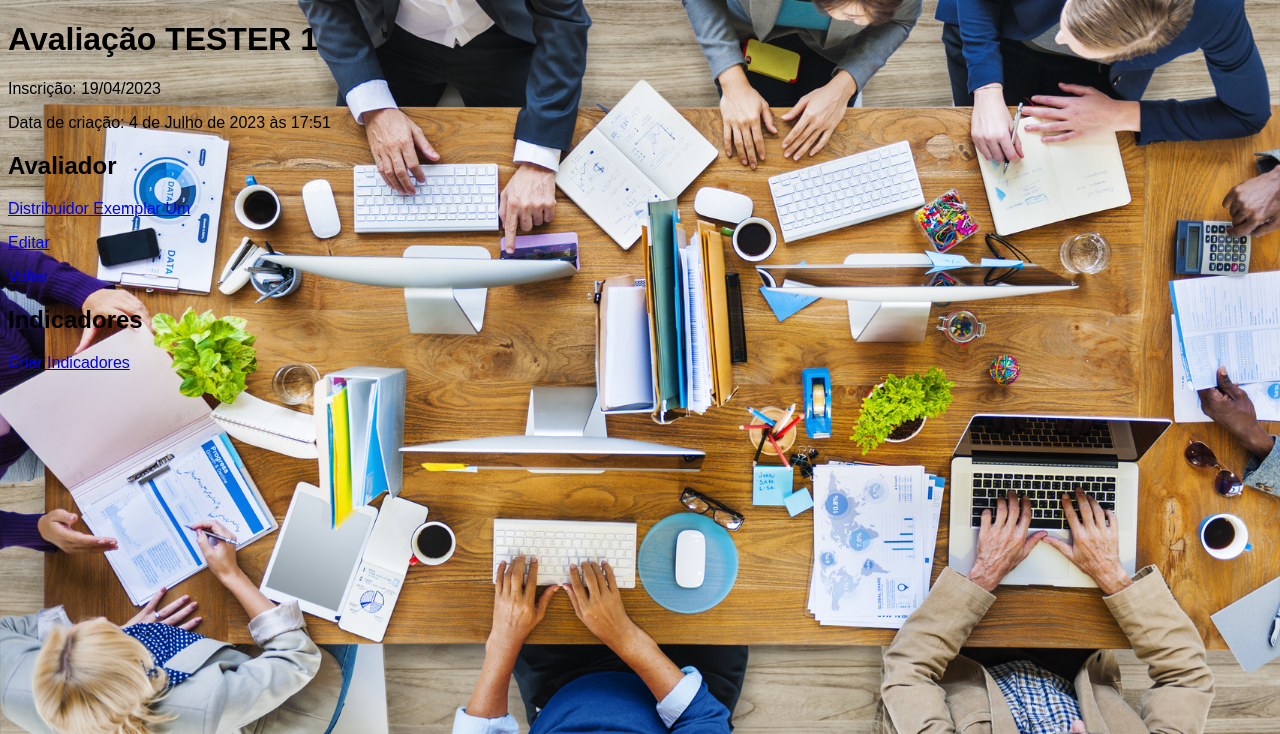
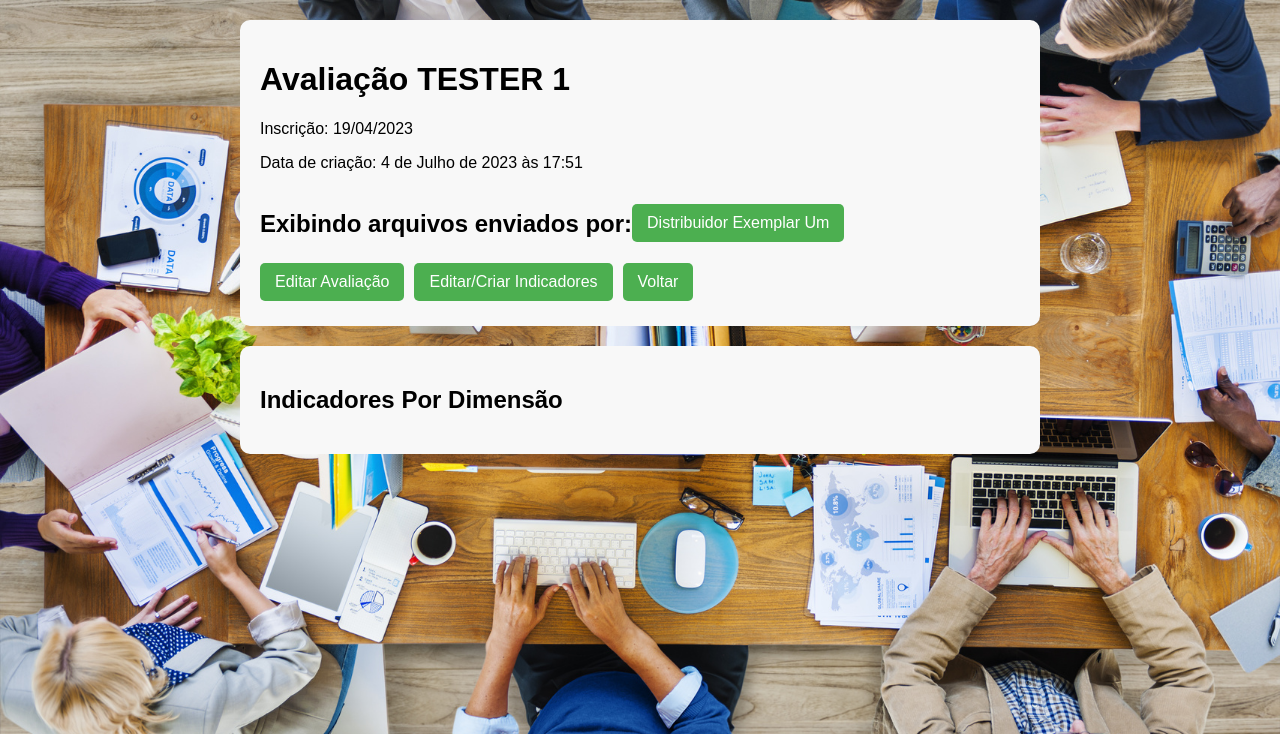
Before and after one commit to hininggh/Avaliacao, a Django app: page /avaliacoes/distribuidor_detalhes_avaliacao_arquivos/1/1/ in a window 1280 px wide. Shown: the part 48-782 px from the top of the page. Run offline with Django 4.2, Linux system fonts and the light colour scheme; a user stored in the database is signed in; data comes from the database, SQL or seed files in the repository; both versions use the stored data as it was after the commit.

Commit message:
alterações no criar_avaliacao.html e criando novo template copiar_indicadores.html, passando uma função do criar avaliação para o copiar indicadores, também alterando a exibição do criar avaliação. isso esta completo, agora foi iniciado alterações no criar_indicador.html, para permitir edição e deletar indicadores na mesma página, ainda não resolvida.

```diff
--- a/avaliacoes/forms.py
+++ b/avaliacoes/forms.py
@@ -13,7 +13,7 @@ class AvaliacaoForm(forms.ModelForm):
 
     class Meta:
         model = Avaliacao
-        fields = ('nome', 'inscricao', 'distribuidor', 'avaliadores')
+        fields = ('nome', 'inscricao', 'avaliadores')
 
     def __init__(self, *args, **kwargs):
         super().__init__(*args, **kwargs)
--- a/avaliacoes/views.py
+++ b/avaliacoes/views.py
@@ -30,6 +30,8 @@ def criar_avaliacao(request):
             avaliacao = form.save(commit=False)
             avaliacao.distribuidor = request.user
             avaliacao.save()
+            # Salvar o ID da avaliação criada em uma variável de sessão
+            request.session['avaliacao_criada_id'] = avaliacao.id
             return redirect('avaliacoes:exibir_copiar_indicadores', avaliacao.id)
     else:
         form = AvaliacaoForm()
@@ -245,18 +247,22 @@ def exibir_copiar_indicadores(request, avaliacao_id):
 
 @login_required
 def copiar_indicadores(request, avaliacao_id):
-    avaliacao = get_object_or_404(Avaliacao, id=avaliacao_id)
-    if request.user != avaliacao.distribuidor:
+    # Ler o ID da avaliação criada a partir da variável de sessão
+    avaliacao_criada_id = request.session.get('avaliacao_criada_id')
+    if not avaliacao_criada_id:
+        messages.error(request, 'Não foi possível encontrar a avaliação criada.')
+        return redirect('avaliacoes:home')
+    avaliacao_criada = get_object_or_404(Avaliacao, id=avaliacao_criada_id)
+    if request.user != avaliacao_criada.distribuidor:
         messages.error(request, 'Você não tem permissão para copiar os indicadores desta avaliação.')
         return redirect('avaliacoes:home')
     if request.method == 'POST':
-        avaliacao_id = request.POST.get('avaliacao_id')
         avaliacao_a_copiar = get_object_or_404(Avaliacao, id=avaliacao_id, distribuidor=request.user)
         indicadores = Indicador.objects.filter(avaliacao=avaliacao_a_copiar)
         for indicador in indicadores:
-            Indicador.objects.create(nome=indicador.nome, dimensao=indicador.dimensao, avaliacao=avaliacao)
+            Indicador.objects.create(nome=indicador.nome, dimensao=indicador.dimensao, avaliacao=avaliacao_criada)
         messages.success(request, 'Indicadores copiados com sucesso!')
-    return redirect('avaliacoes:distribuidor_detalhes_avaliacao', avaliacao.id)
+    return redirect('avaliacoes:criar_indicador', avaliacao_criada.id)
 
 
 
--- a/templates/avaliacoes/distribuidor_detalhes_avaliacao_arquivos.html
+++ b/templates/avaliacoes/distribuidor_detalhes_avaliacao_arquivos.html
@@ -1,28 +1,89 @@
 {% extends 'base.html' %}
+{% block content %}
+<style>
+    .container {
+        max-width: 800px;
+        margin: 0 auto;
+        padding: 20px;
+    }
 
-{% block content %}
+    .box {
+        background-color: #f8f8f8;
+        padding: 20px;
+        border-radius: 10px;
+        margin-bottom: 20px;
+    }
+
+    .button-group {
+        display: flex;
+        align-items: flex-end;
+        margin-bottom: 5px;
+    }
+
+    .button-group h4 {
+        margin-bottom: 0;
+        padding-bottom: 1px;
+    }
+
+    .button-group a {
+        display: inline-block;
+        padding: 10px 15px;
+        background-color: #4CAF50;
+        color: white;
+        text-decoration: none;
+        border-radius: 5px;
+        margin-right: 10px;
+    }
+
+    .button-group .btn-baixar {
+        background-image: linear-gradient(to bottom right, #3461eb, #5ec4bf);
+        margin-left: auto;
+        margin-bottom: 1px;
+        padding-top: 5px;
+        padding-bottom: 5px;
+    }
+
+    .button-group .spacer {
+        flex-grow: 1;
+        border-bottom: 1px dotted #000;
+        margin: 0 10px;
+    }
+</style>
+
+<div class="container">
+    <div class="box">
         <h1>{{ avaliacao.nome }}</h1>
         <p>Inscrição: {{ avaliacao.inscricao }}</p>
         <p>Data de criação: {{ avaliacao.data_criacao }}</p>
 
-<h2>Avaliador</h2>
-<p><a href="{% url 'contas:detalhes_usuario' avaliador.id %}">{{ avaliador.name }}</a></p>
+        <div class="button-group">
+            <h2>Exibindo arquivos enviados por:</h2><p><a href="{% url 'contas:detalhes_usuario' avaliador.id %}"> {{ avaliador.name }}</a></p>
+        </div>
 
-<p><a href="{% url 'avaliacoes:editar_avaliacao' avaliacao.id %}">Editar</a></p>
-<p><a href="{% url 'avaliacoes:distribuidor_detalhes_avaliacao' avaliacao.id %}">Voltar</a></p>
-
-<h2>Indicadores</h2>
+        <div class="button-group">
+            <a href="{% url 'avaliacoes:editar_avaliacao' avaliacao.id %}">Editar Avaliação</a>
+            <a href="{% url 'avaliacoes:criar_indicador' avaliacao.id %}">Editar/Criar Indicadores</a>
+            <a href="{% url 'avaliacoes:distribuidor_detalhes_avaliacao' avaliacao.id %}">Voltar</a>
+        </div>
+    </div>
+    <div class="box">
+        <h2>Indicadores Por Dimensão</h2>
+    </div>
     {% for dimensao, indicadores in indicadores_por_dimensao.items %}
+        <div class="box">
             <h3>{{ dimensao }}</h3>
             {% for indicador in indicadores %}
+                <div class="button-group">
                     <h4>{{ indicador.nome }}</h4>
+                    <span class="spacer"></span>
                     {% for arquivo in arquivos %}
                         {% if arquivo.indicador == indicador %}
-                <p><a href="{% url 'avaliacoes:baixar_arquivo_distribuidor' arquivo.id %}">Baixar</a></p>
+                            <a href="{% url 'avaliacoes:baixar_arquivo_distribuidor' arquivo.id %}" class="btn btn-baixar">Baixar</a>
                         {% endif %}
                     {% endfor %}
+                </div>
             {% endfor %}
+        </div>
     {% endfor %}
-
-<p><a href="{% url 'avaliacoes:criar_indicador' avaliacao.id %}">Criar Indicadores</a></p>
+</div>
 {% endblock %}
--- a/templates/avaliacoes/editar_avaliacao.html
+++ b/templates/avaliacoes/editar_avaliacao.html
@@ -65,7 +65,7 @@
         </div>
     </div>
 
-    <form action="{% url 'avaliacoes:excluir_avaliacao' avaliacao.id %}" method="post" onsubmit="return confirm('Tem certeza que deseja excluir esta avaliação?')">
+    <form action="{% url 'avaliacoes:excluir_avaliacao' avaliacao.id %}" method="post" onsubmit="return confirm('Tem certeza que deseja excluir esta avaliação?(TODOS ARQUIVOS ENVIADOS RELACIONADOS A ESTA AVALIAÇÃO SERÃO PERDIDOS')">
         {% csrf_token %}
         <button type="submit">Excluir tudo</button>
     </form>
--- a/templates/avaliacoes/listar_avaliadores.html
+++ b/templates/avaliacoes/listar_avaliadores.html
@@ -4,7 +4,7 @@
     <style>
         .home-btn-azul {
             display: inline-block;
-            background-image: linear-gradient(to bottom right, #edf5f4, #5ec4bf);
+            background-image: linear-gradient(to bottom right, #3461eb, #5ec4bf);
             color: white;
             padding: 10px 20px;
             border-radius: 5px;
--- a/templates/contas/perfil_detalhes.html
+++ b/templates/contas/perfil_detalhes.html
@@ -13,7 +13,7 @@
             {% if usuario == request.user %}
                 <a class="geral" href="{% url 'contas:editar_perfil' %}">Editar perfil</a>
             {% endif %}
-            <h2>Avaliações</h2>
+            <h2>Avaliações em comum</h2>
             <ul>
                 {% for avaliacao in avaliacoes %}
                     {% if request.user.user_type == 'distribuidor' %}
```
Also changed, not shown: contas/views.py (+6 -2 lines), templates/avaliacoes/copiar_indicadores.html (+7 -3 lines), templates/avaliacoes/criar_indicador.html (+28 -5 lines), templates/avaliacoes/distribuidor_detalhes_avaliacao.html (+51 -9 lines), db.sqlite3. Lines whose indentation alone changed are shown as unchanged.
